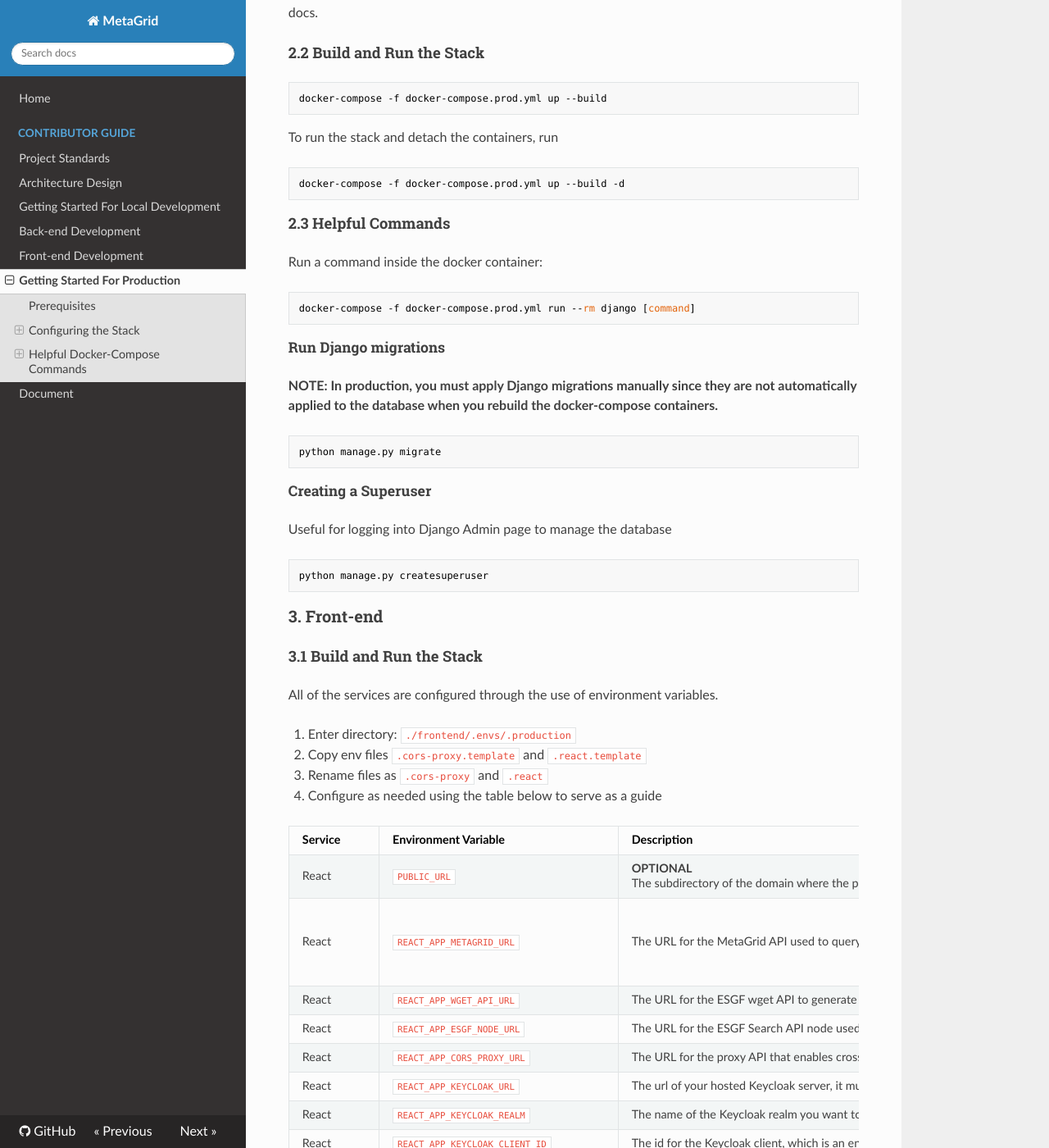
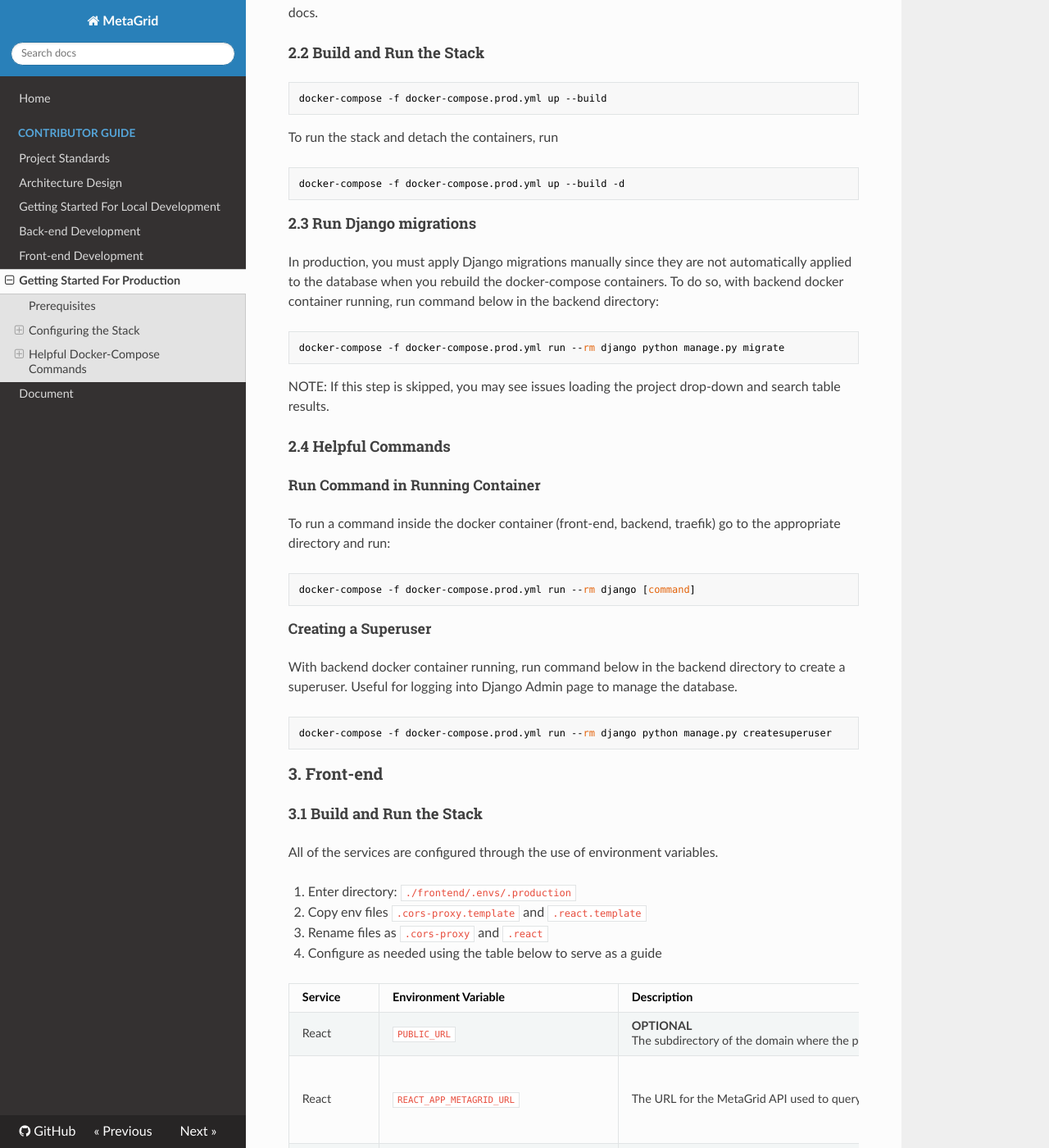
Before and after one commit to esgf2-us/metagrid, an MkDocs documentation site: the page built from docs/docs/contributors/getting_started_production.md, in a window 1280 px wide and 1400 px high, scrolled down 2445 px. Shown: the whole window at 82% size. Built offline with MkDocs 1.6.1, drawn with Linux system fonts in a browser that asks for light colours; nearby versions of some CDN libraries; some of the changed text lies outside the part shown.

Commit message:
Updated the gettingstarted for production docs. (#334)

````diff
--- a/docs/docs/contributors/getting_started_production.md
+++ b/docs/docs/contributors/getting_started_production.md
@@ -35,7 +35,7 @@
 #### 1.2 Build and Run the Stack
 
 ```bash
-docker-compose -f docker-compose.prod.yml up --build
+docker-compose -f docker-compose.prod.yml up --build -d
 ```
 
 ### 2. Back-end
@@ -51,12 +51,12 @@
 
 NOTE: You can easily generate keys with Python using this command:
 
-`python -c 'import secrets; print(get_random_secret_key())`
+`python3 -c 'import secrets; print(secrets.token_hex(100))'`
 
 | Service  | Environment Variable                                                                               | Description                                                                                                                                                                                                                                                                                                              | Documentation                                                                   | Type             | Example                                                                                                                                |
 | -------- | -------------------------------------------------------------------------------------------------- | ------------------------------------------------------------------------------------------------------------------------------------------------------------------------------------------------------------------------------------------------------------------------------------------------------------------------ | ------------------------------------------------------------------------------- | ---------------- | -------------------------------------------------------------------------------------------------------------------------------------- |
 | Django   | `DJANGO_SECRET_KEY`                                                                                | A secret key for a particular Django installation. This is used to provide cryptographic signing, and should be set to a unique, unpredictable value. | [Link](https://docs.djangoproject.com/en/3.0/ref/settings/#secret-key)          | string           | `DJANGO_SECRET_KEY=YAFKApvifkIFTw0DDNQQdHI34kyQdyWH89acWTogCfm4SGRz2x`                                                                 |
-| Django   | `DJANGO_ADMIN_URL`                                                                                 | The url to access the Django Admin page. It should be set to a unique, unpredictable value (not `admin/`).                                                                                                                                                                                                               |                                                                                 | string           | `DJANGO_ADMIN_URL=11hxhSu03aSBTOZWCysDvSvcDfa16kFh/`                                                                                   |
+| Django   | `DJANGO_ADMIN_URL`                                                                                 | The url to access the Django Admin page. It should be set to a unique, unpredictable value (not `admin/`). Take note of this value in order to access the admin page later on. For example with the settings shown here you would go to: https://esgf-dev1.llnl.gov/metagrid-backend/example_admin_url_87261847395 to access the admin site. Then you would use the admin credentials created when creating a django superuser (explained further below).                                                                                                                                                                                                           |                                                                                 | string           | `DJANGO_ADMIN_URL=example_admin_url_87261847395`                                                                                   |
 | Django   | `DJANGO_ALLOWED_HOSTS`                                                                             | A list of strings representing the host/domain names that this Django site can serve. This is a security measure to prevent HTTP Host header attacks, which are possible even under many seemingly-safe web server configurations.                                                                                       | [Link](https://docs.djangoproject.com/en/3.0/ref/settings/#allowed-hosts)       | array of strings | `DJANGO_ALLOWED_HOSTS=esgf-dev1.llnl.gov`<br><br>Local environment:<br>`DJANGO_ALLOWED_HOSTS=localhost`                                |
 | Django   | `DOMAIN_NAME`                                                                                      | The domain linked to the server hosting the Django site.                                                                                                                                                                                                                                                                 |                                                                                 | string           | `DOMAIN_NAME=esgf-dev1.llnl.gov`<br><br>Local environment:<br>`DOMAIN_NAME=localhost`                                                  |
 | Django   | `DOMAIN_SUBDIRECTORY`                                                                              | **OPTIONAL** The domain subdirectory that is proxied to the Django site (e.g. _esgf-dev1.llnl.gov/metagrid-backend_). Omit backslash and match backend rules' `PathPrefix` in `traefik.yml`.                                                                                                                             |                                                                                 | string           | `DOMAIN_SUBDIRECTORY=metagrid-backend`                                                                                                 |
@@ -88,28 +88,30 @@
 docker-compose -f docker-compose.prod.yml up --build -d
 ```
 
-#### 2.3 Helpful Commands
+#### 2.3 Run Django migrations
 
-Run a command inside the docker container:
+In production, you must apply Django migrations manually since they are not automatically applied to the database when you rebuild the docker-compose containers. To do so, with backend docker container running, run command below in the backend directory:
+
+```bash
+docker-compose -f docker-compose.prod.yml run --rm django python manage.py migrate
+```
+
+NOTE: If this step is skipped, you may see issues loading the project drop-down and search table results.
+
+#### 2.4 Helpful Commands
+
+##### Run Command in Running Container
+To run a command inside the docker container (front-end, backend, traefik) go to the appropriate directory and run:
 
 ```bash
 docker-compose -f docker-compose.prod.yml run --rm django [command]
 ```
+##### Creating a Superuser
 
-##### Run Django migrations
-
-**NOTE: In production, you must apply Django migrations manually since they are not automatically applied to the database when you rebuild the docker-compose containers.**
+With backend docker container running, run command below in the backend directory to create a superuser. Useful for logging into Django Admin page to manage the database.
 
 ```bash
-python manage.py migrate
-```
-
-##### Creating a Superuser
-
-Useful for logging into Django Admin page to manage the database
-
-```bash
-python manage.py createsuperuser
+docker-compose -f docker-compose.prod.yml run --rm django python manage.py createsuperuser
 ```
 
 ### 3. Front-end
````
